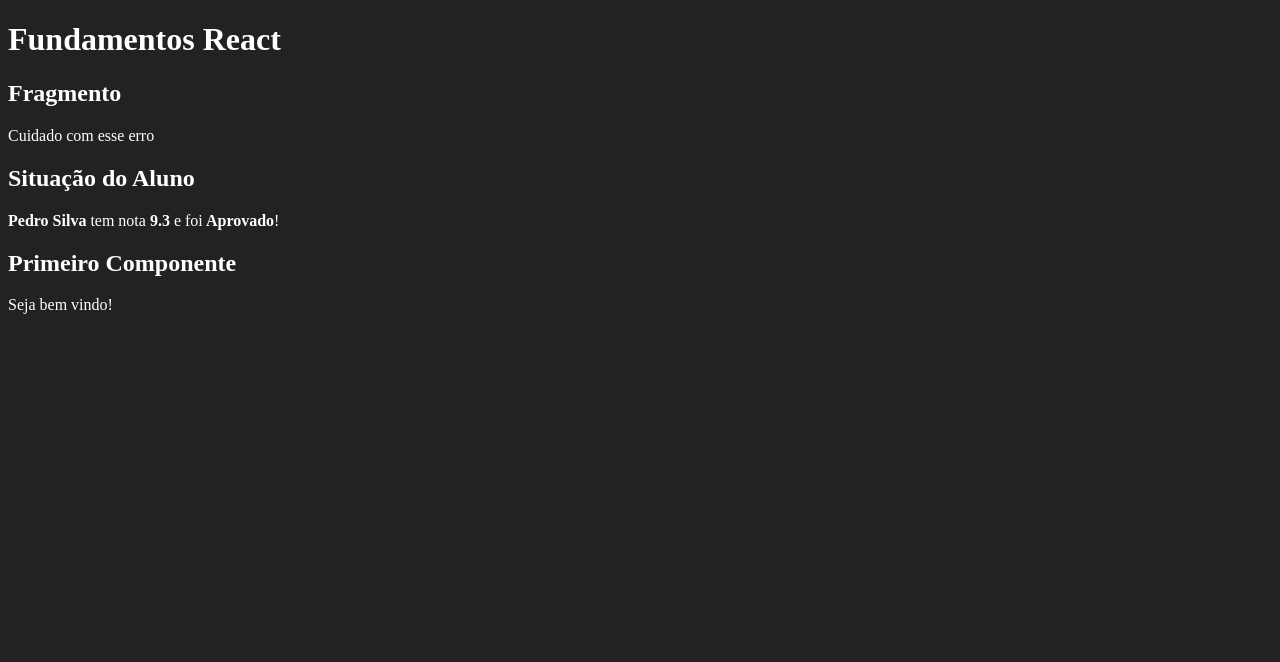
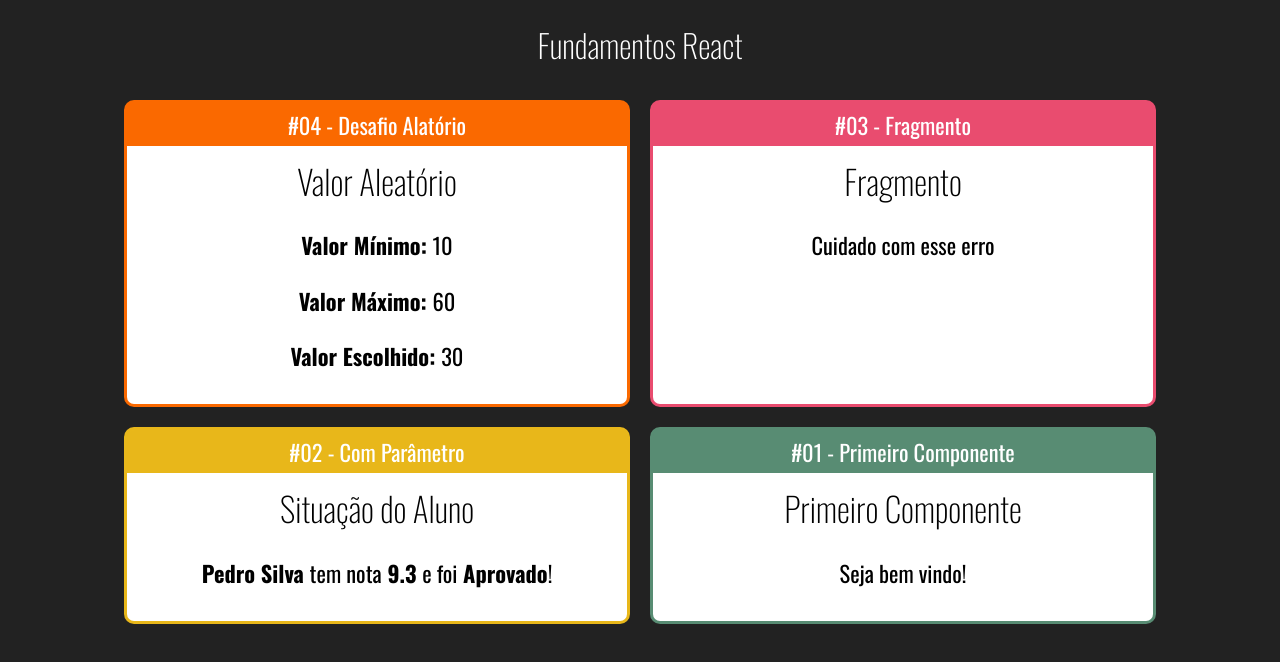
Before and after one commit to rodolforomera/react-redux-fundamentos, a React (Create React App) app: page / in a window 1280 px wide. Shown: the top 662 px of the page. Built offline with nearby package versions, Linux system fonts and the light colour scheme.

Commit message:
Desafio Número Aleatório e Criação do component card

```diff
--- a/public/index.html
+++ b/public/index.html
@@ -11,6 +11,8 @@
     />
     <link rel="apple-touch-icon" href="%PUBLIC_URL%/logo192.png" />
     <link rel="manifest" href="%PUBLIC_URL%/manifest.json" />
+    <link rel="preconnect" href="https://fonts.gstatic.com">
+    <link href="https://fonts.googleapis.com/css2?family=Oswald:wght@200;300;400;500;600;700&display=swap" rel="stylesheet">
     <title>React App</title>
   </head>
   <body>
--- /dev/null
+++ b/src/App.css
@@ -0,0 +1,5 @@
+.App .Cards {
+    display: flex;
+    justify-content: center;
+    flex-wrap: wrap;
+}
--- a/src/App.jsx
+++ b/src/App.jsx
@@ -1,17 +1,39 @@
+import './App.css';
 import React from 'react';
 
+import Card from './components/layout/Card';
+import Aleatorio from './components/basicos/Aleatorio';
 import Primeiro from './components/basicos/Primeiro';
 import ComParametro from './components/basicos/ComParametro';
 import Fragmento from './components/basicos/Fragmento';
 
 export default () => (
-    <div id="app">
+    <div className="App">
+
         <h1>Fundamentos React</h1>
+
+        <div className="Cards">
+
+            <Card titulo="#04 - Desafio Alatório" color="#FA6900">
+                <Aleatorio min={10} max={60}/>
+            </Card>
+
+            <Card titulo="#03 - Fragmento" color="#E94C6F">
                 <Fragmento/>
+            </Card>
+
+            <Card titulo="#02 - Com Parâmetro" color="#E8B71A">
                 <ComParametro
                     titulo="Situação do Aluno"
                     aluno="Pedro Silva"
                     nota={9.3}/>
+            </Card>
+
+            <Card titulo="#01 - Primeiro Componente" color="#588C73">
                 <Primeiro></Primeiro>
+            </Card>
+
+        </div>
+
     </div>
 );
--- /dev/null
+++ b/src/components/basicos/Aleatorio.jsx
@@ -0,0 +1,14 @@
+import React from 'react'
+
+export default props => {
+    const { min, max } = props;
+    const aleatorio = parseInt(Math.random() * (max - min)) + min;
+    return (
+        <div>
+            <h2>Valor Aleatório</h2>
+            <p><strong>Valor Mínimo: </strong> { min }</p>
+            <p><strong>Valor Máximo: </strong> { max }</p>
+            <p><strong>Valor Escolhido: </strong> { aleatorio }</p>
+        </div>
+    )
+}
--- /dev/null
+++ b/src/components/layout/Card.css
@@ -0,0 +1,25 @@
+.Card {
+    border: 3px solid;
+    border-radius: 10px;
+    overflow: hidden;
+    margin: 10px;
+    font-size: 1.4rem;
+
+    display: flex;
+    flex-direction: column;
+    min-width: 500px;
+    max-width: 500px;
+}
+
+.Card .Title {
+    padding: 5px 0px;
+    display: flex;
+    justify-content: center;
+}
+
+.Card .Content {
+    flex-grow: 1;
+    background-color: #fff;
+    color: #000;
+    padding: 10px;
+}
--- /dev/null
+++ b/src/components/layout/Card.jsx
@@ -0,0 +1,19 @@
+import './Card.css';
+import React from 'react';
+
+export default props => {
+
+    const cadStyle = {
+        backgroundColor: props.color || '#F00',
+        borderColor: props.color || '#F00',
+    }
+
+    return (
+        <div className="Card" style={ cadStyle }>
+            <div className="Title">{ props.titulo }</div>
+            <div className="Content">
+                { props.children }
+            </div>
+        </div>
+    )
+}
--- a/src/index.css
+++ b/src/index.css
@@ -1,4 +1,14 @@
 body {
+    font-family: Oswald;
     background-color: #222;
     color: #fff;
+    text-align: center;
 }
+
+h1, h2, h3 {
+    font-weight: 200;
+}
+
+h2, h3 {
+    margin: 0;
+}
```
Lines whose indentation alone changed are shown as unchanged.
